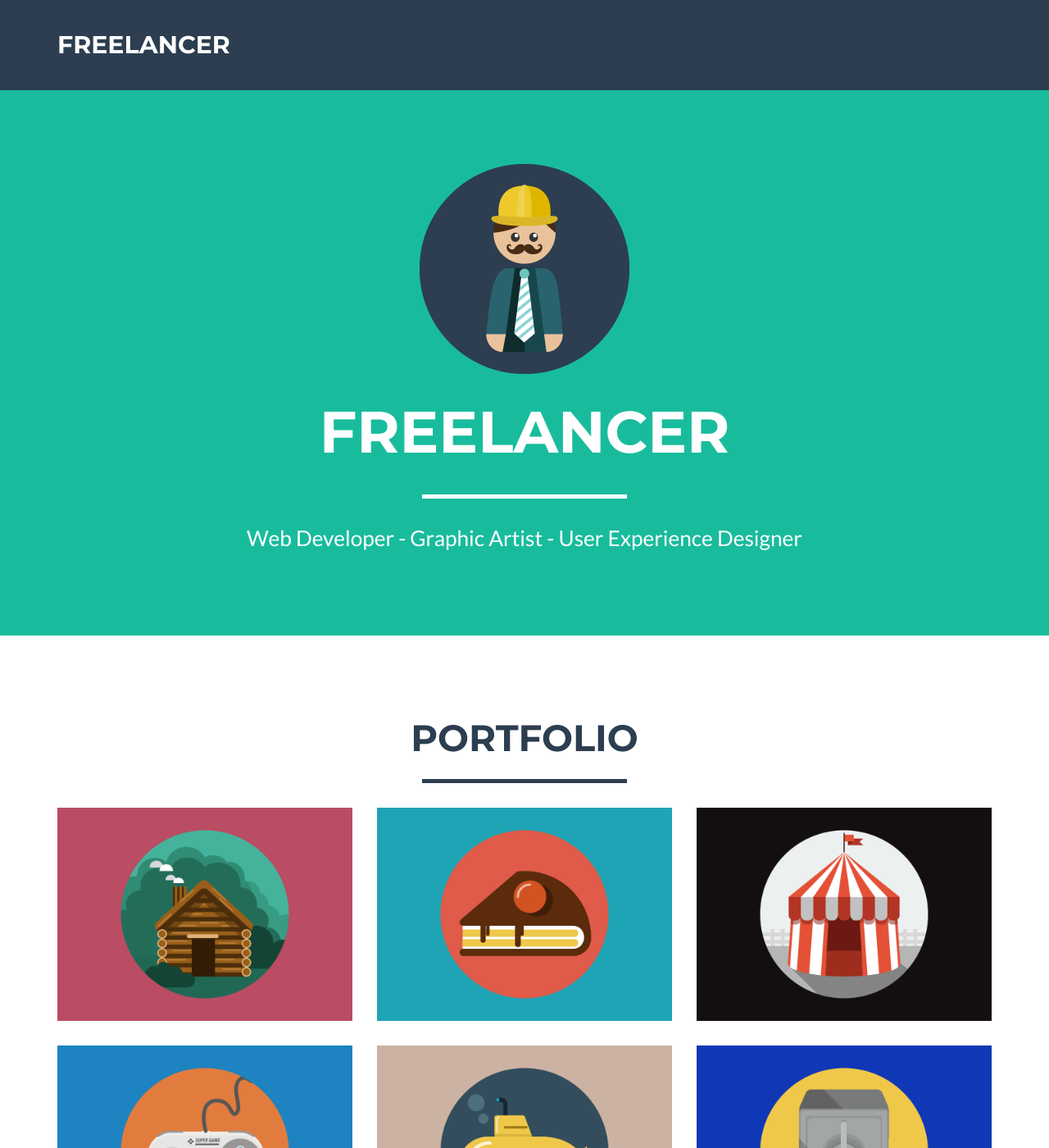
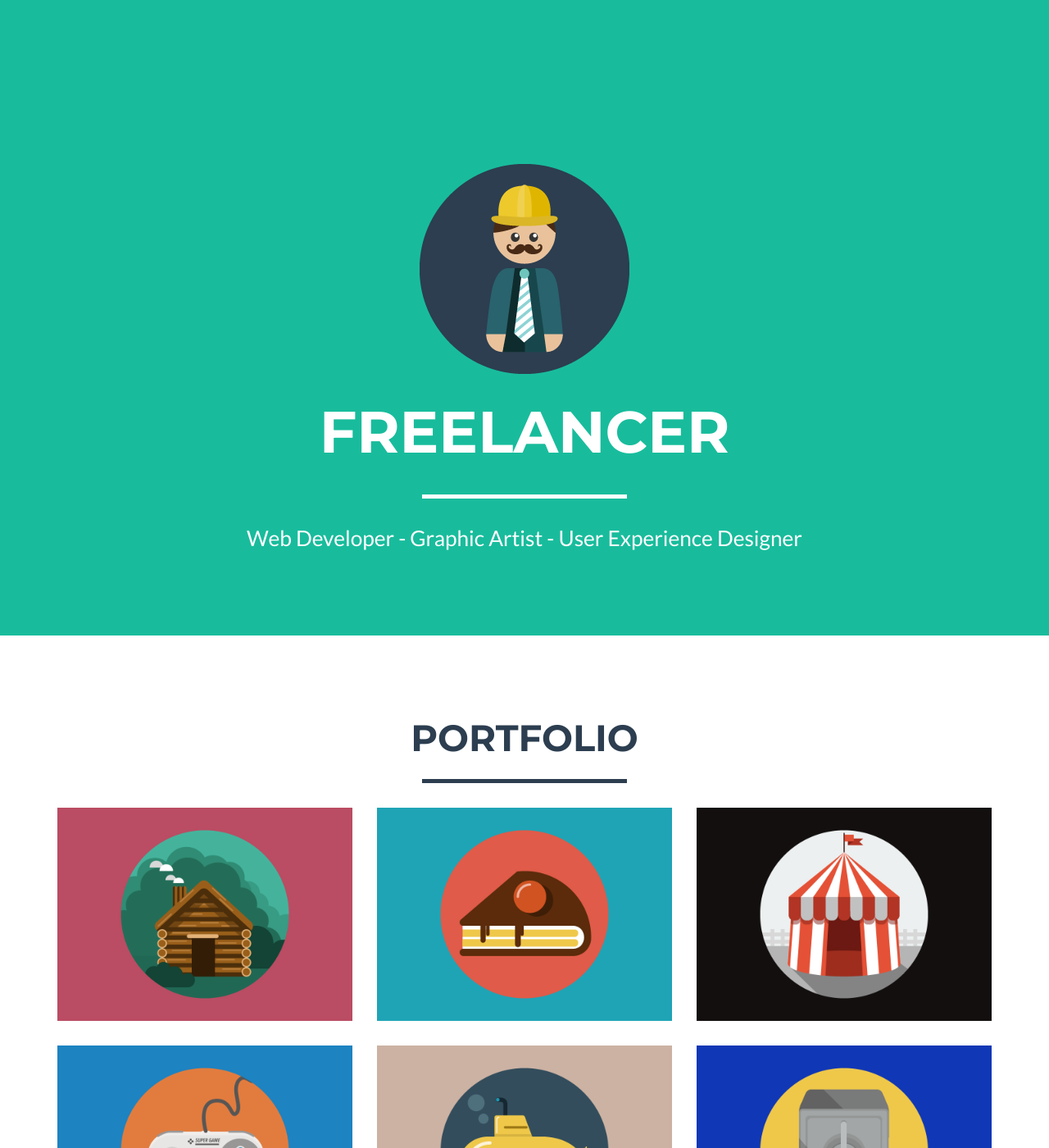
Before and after one commit to gl28/gl28.github.io, a Jekyll site: the page built from index.html, in a window 1280 px wide and 1400 px high. Shown: the whole window at 82% size. Built offline with Jekyll 4.4.1, drawn with Linux system fonts in a browser that asks for light colours.

Commit message:
Removed navbar entirely and removed return to top button

```diff
--- a/_includes/css/main.css
+++ b/_includes/css/main.css
@@ -151,6 +151,7 @@ header .intro-text .skills {
     text-transform: uppercase;
     font-family: Montserrat,"Helvetica Neue",Helvetica,Arial,sans-serif;
     font-weight: 700;
+    display: none;
 }
 
 .navbar a:focus {
@@ -371,6 +372,7 @@ footer .footer-below {
     bottom: 2%;
     width: 50px;
     height: 50px;
+    display: none;
 }
 
 .scroll-top .btn {
```
